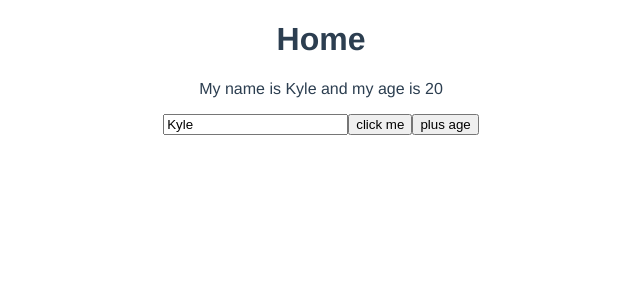
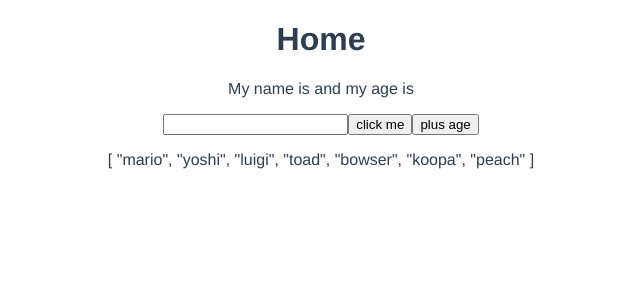
Before and after one commit to jay183145/composition-api, a Vue app: page / in a window 1280 px wide. Shown: the top 300 px of the page, without its empty margins (319-959 px from the left). Built offline with nearby package versions, Linux system fonts and the light colour scheme.

Commit message:
second setup

```diff
--- a/src/views/Home.vue
+++ b/src/views/Home.vue
@@ -5,6 +5,9 @@
     <input type="text" v-model="name">
     <button @click="handleClick">click me</button>
     <button @click="age++">plus age</button>
+  </div>
+  <div>
+    <p>{{ list }}</p>
   </div>
 </template>
 
@@ -25,5 +28,11 @@ export default {
 
     return { name, age, handleClick}
   },
+  setup() {
+
+    let list = ['mario', 'yoshi', 'luigi', 'toad', 'bowser', 'koopa', 'peach']
+
+    return { list, }
+  }
 }
 </script>
```
